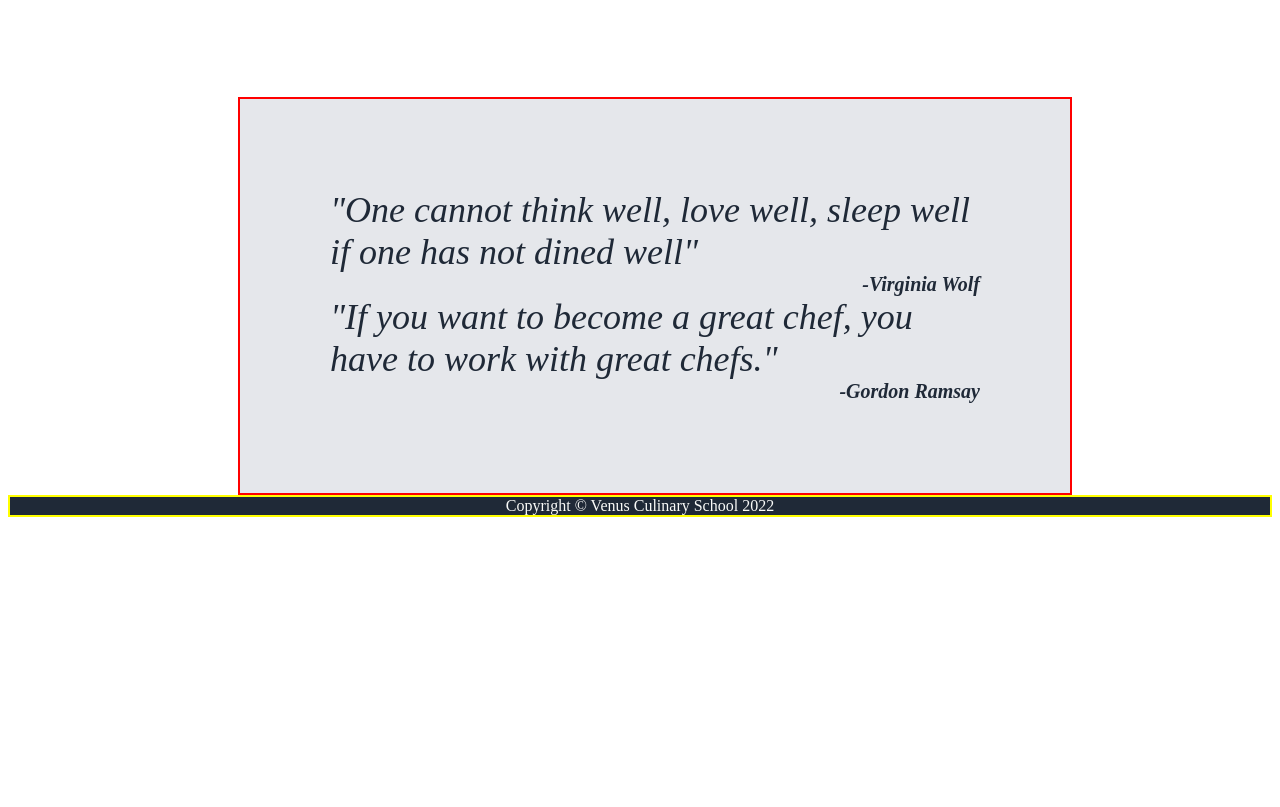
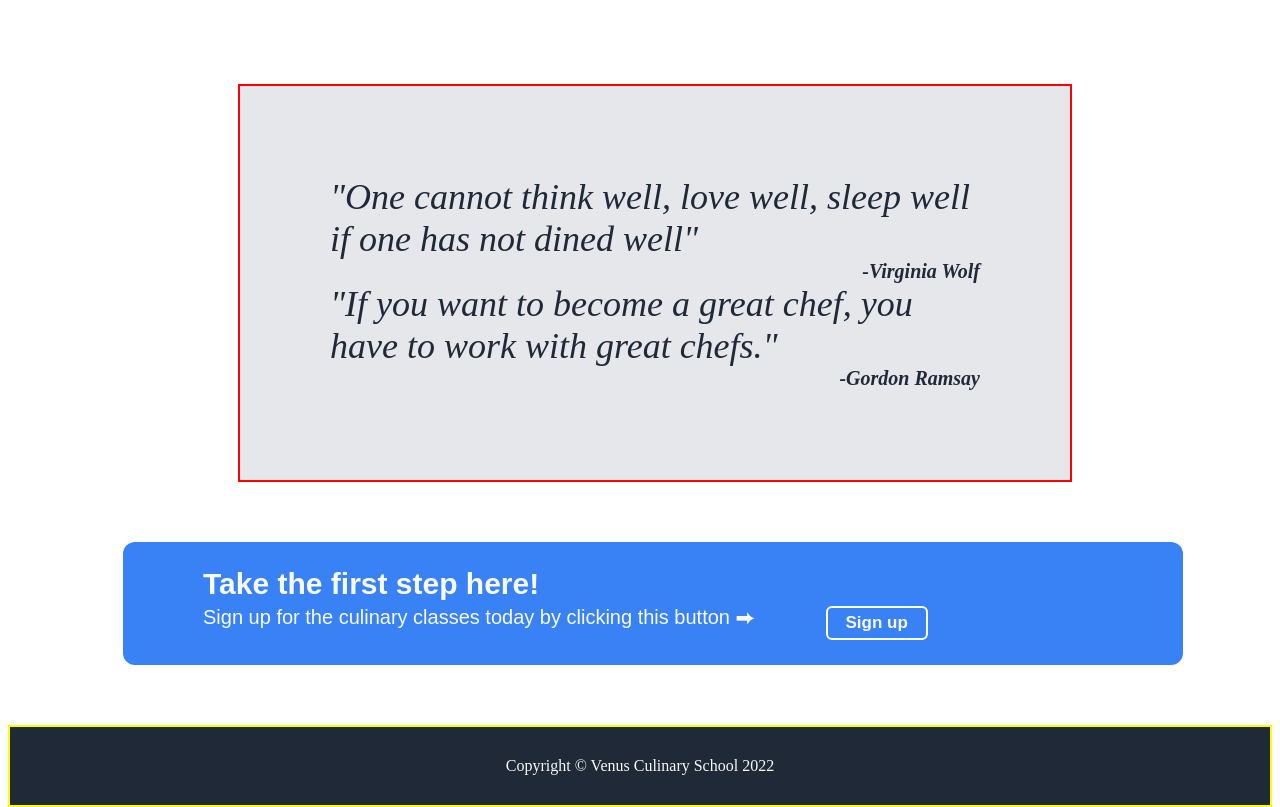
Before and after one commit to prikshit1028/flexbox1, a plain HTML site: page index.html in a window 1280 px wide. Shown: the part 846-1653 px from the top of the page. Before the commit the page ends 1363 px from the top, so only its background shows below. Drawn offline with Linux system fonts and the light colour scheme.

Commit message:
all sections completed

```diff
--- a/index.html
+++ b/index.html
@@ -77,6 +77,19 @@
 
 
 
+    <div id="secondlastid">
+    <div class="lastclass">Take the first step  here!</div>
+
+    <div id="lastid">
+    <div>Sign up for the culinary classes today by clicking this button ⮕</div>
+    <button>Sign up</button>
+    </div>
+
+    </div>
+
+
+
+
 
 
 
--- a/styles.css
+++ b/styles.css
@@ -83,10 +83,16 @@ body{
     align-items: center;
     width:650px;
     margin-left:230px;
-    margin-top:100px;
+    margin-top:87px;
+    margin-bottom:60px;
     padding:90px;
     background-color: #E5E7EB;
 }
+.lastclass{
+    font-size:30px;
+    font-weight:800;
+}
+
 
 .footer{
     border:2px solid yellow;
@@ -95,6 +101,8 @@ body{
     align-items: center;
     background-color: #1F2937;
     color:#F9FAF8;
+    padding-top:30px;
+    padding-bottom:30px;
 }
 #firstid{
     font-size: 24px;
@@ -139,6 +147,33 @@ align-self:flex-end;
     align-self:flex-end;
 
 }
+#secondlastid{
+  display:flex;
+
+  align-items: flex-start;
+  flex-direction: column;
+  background-color: #3882F6;
+  width:900px;
+  color:#F9FAF8;
+  margin-left:115px;
+  font-size:20px;
+  row-gap: 5px;
+  font-family:sans-serif;
+  border-radius: 12px;
+  padding-top:25px;
+  padding-bottom:25px;
+  padding-left:80px;
+  padding-right:80px;
+  margin-bottom:60px;
+
+
+
+}
+#lastid{
+    display:flex;
+
+    column-gap: 70px;
+}
 a,
 .secondclass{
 
@@ -167,4 +202,5 @@ button{
     padding-right:18px;
     padding-top:5px;
     padding-bottom:5px;
+    border:2px solid white;
 }
```
